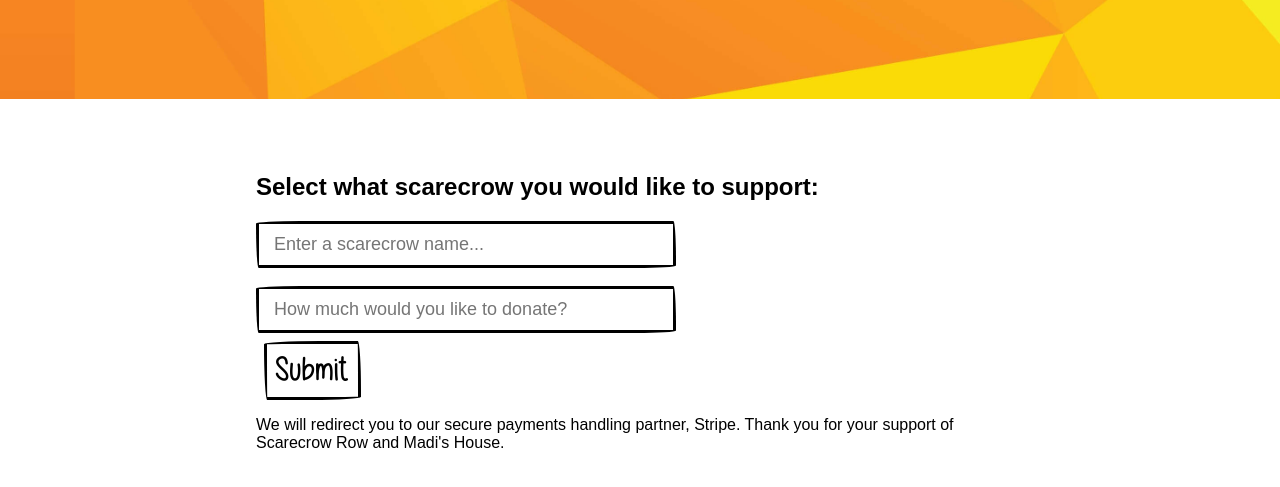
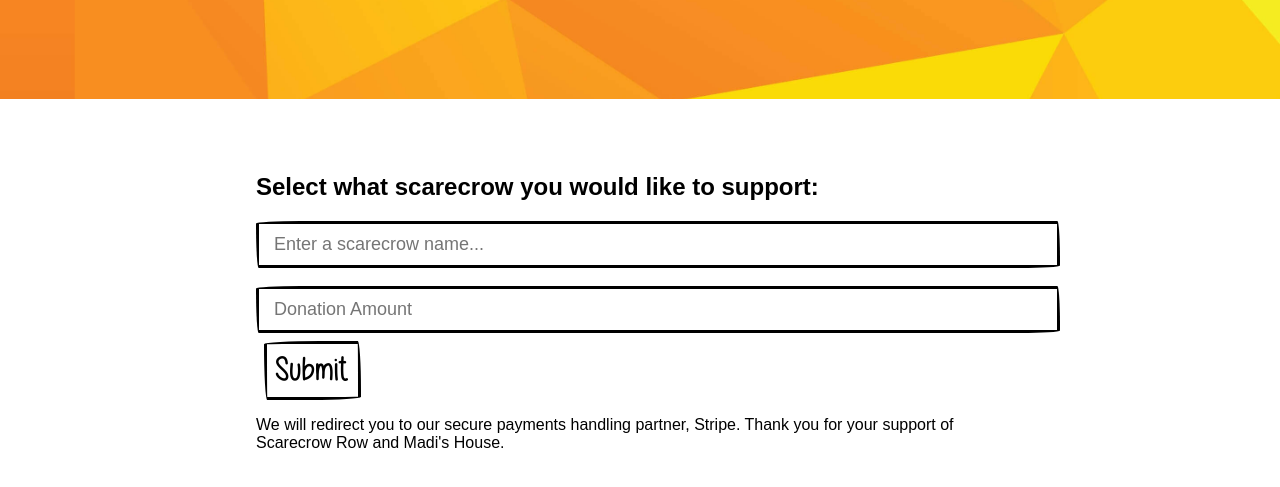
Before and after one commit to scarecrowrow2/scarecrowrow2, a plain HTML site: page vote.html in a window 1280 px wide. Shown: the part 301-788 px from the top of the page. Drawn offline with Linux system fonts and the light colour scheme.

Commit message:
Fixed phraseology and sizing

```diff
--- a/vote.html
+++ b/vote.html
@@ -34,7 +34,7 @@
     <!-- https://api.scarecrowrow.org/donate-and-vote -->
     <form method="POST" action="http://localhost/donate-and-vote">
       <h2>Select what scarecrow you would like to support:</h2>
-      <input type="text" name="vote" placeholder="Enter a scarecrow name..." list="scarecrows" id="scarecrow-select">
+      <input type="text" name="vote" placeholder="Enter a scarecrow name..." list="scarecrows" id="scarecrow-select" style="width:100%">
       <datalist id="scarecrows">
         <option value='Gingy'>
           <option value='Bewitched'>
@@ -65,7 +65,7 @@
           <option value="Q102-FM's - 'QT'">
       </datalist>
       <br><br>
-      <input type="number" name="amount" value="" size="4" placeholder="How much would you like to donate?">
+      <input type="number" name="amount" value="" size="4" placeholder="Donation Amount" style="width:100%">
 
       <input type="submit" id="submitbtn" class="btn sketched d-centered"></button>
 
```
